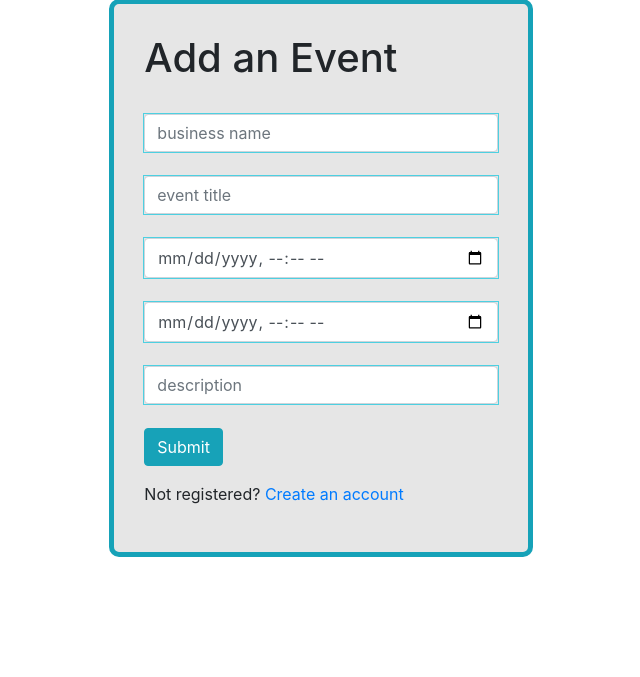
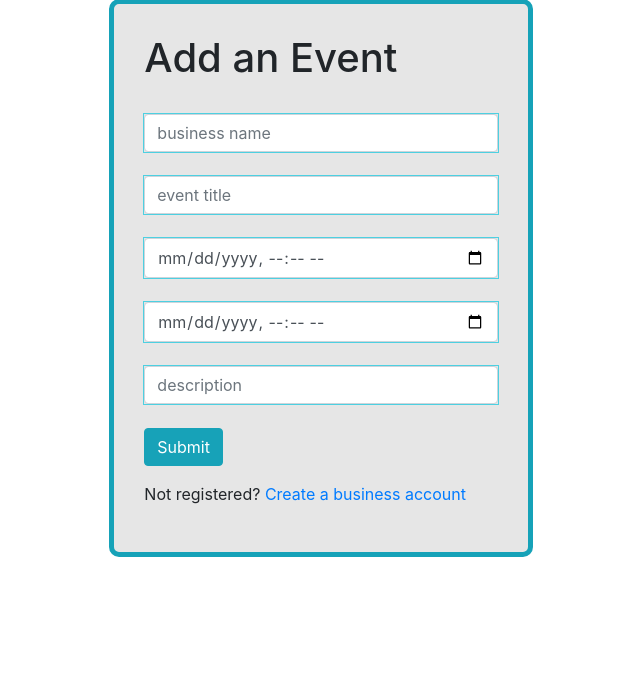
Before and after one commit to beccasteinke/HB-Project, a Flask app: page /add-event in a window 1280 px wide. Shown: the part 93-770 px from the top of the page, without its empty margins (319-959 px from the left). Run offline with Flask 2, Linux system fonts and the light colour scheme; data that the repository does not hold is empty; some libraries are stand-ins or nearby versions.

Commit message:
navbar update, add_evts update

```diff
--- a/templates/add_evts.html
+++ b/templates/add_evts.html
@@ -27,7 +27,7 @@
         <button type="submit" id="evt-submit" class="btn btn-info" name="evt-submit">Submit</button>
     </p>
 </form>
-<p>Not registered? <a href="/user-registration">Create an account</a></p>
+<p>Not registered? <a href="/add-business">Create a business account</a></p>
 </div>
 </div>
 
--- a/templates/base.html
+++ b/templates/base.html
@@ -59,9 +59,10 @@
               Businesses
             </a>
             <div class="dropdown-menu" aria-labelledby="navbarDropdownMenuLink">
-              <a class="dropdown-item" href="/add-business">Add A Listing</a>
+              <a class="dropdown-item" href="/add-business">Add a Listing</a>
               <a class="dropdown-item" href="/business-signin">Business Login</a>
               <a class="dropdown-item" href="/business-profile">Business Profile</a>
+              <a class="dropdown-item" href="/add-event">Add an Event</a>
             </div>
           </li>
 
```
